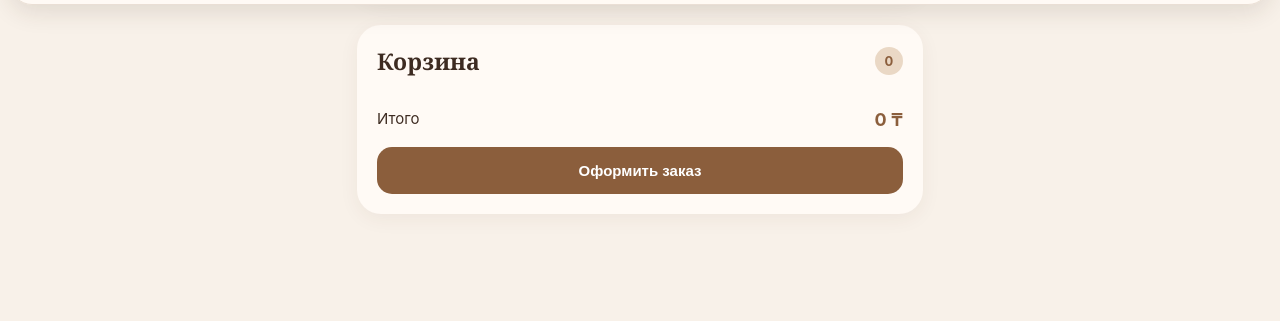
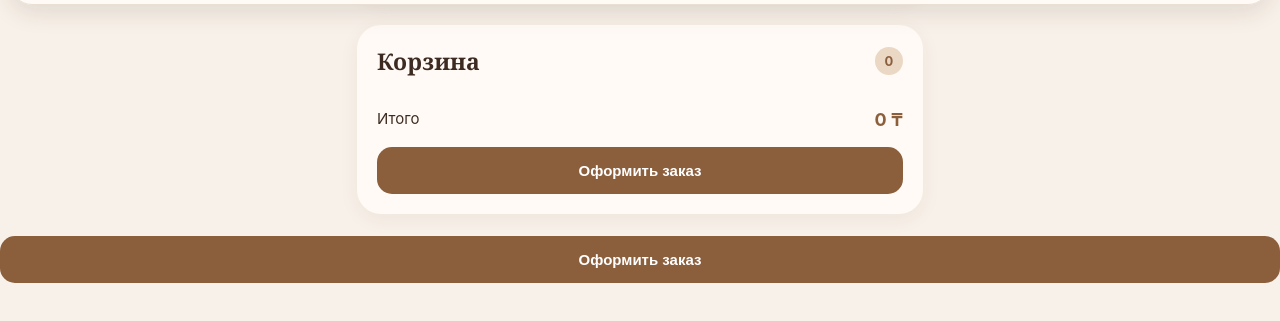
Before and after one commit to 8csc24msmg-collab/melange, a plain HTML site: page index.html in a window 1280 px wide. Shown: the part 785-1106 px from the top of the page. Drawn offline with Linux system fonts and the light colour scheme.

Commit message:
Update index.html

```diff
--- a/index.html
+++ b/index.html
@@ -185,7 +185,9 @@
 
   </nav>
 
-  <script src="app.js"></script>
+<button class="checkout-button" onclick="openCheckout()">
+  Оформить заказ
+</button>
 
 </body>
 </html>
```
